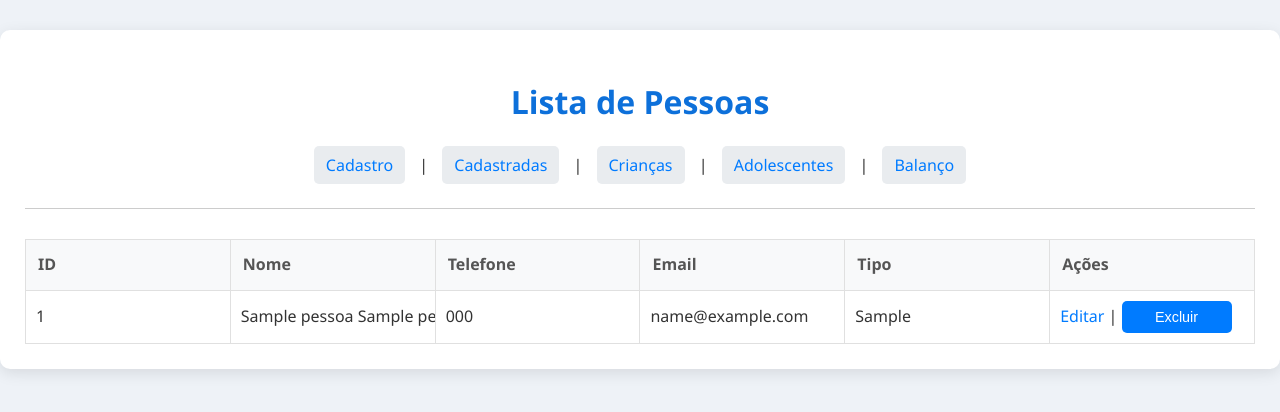
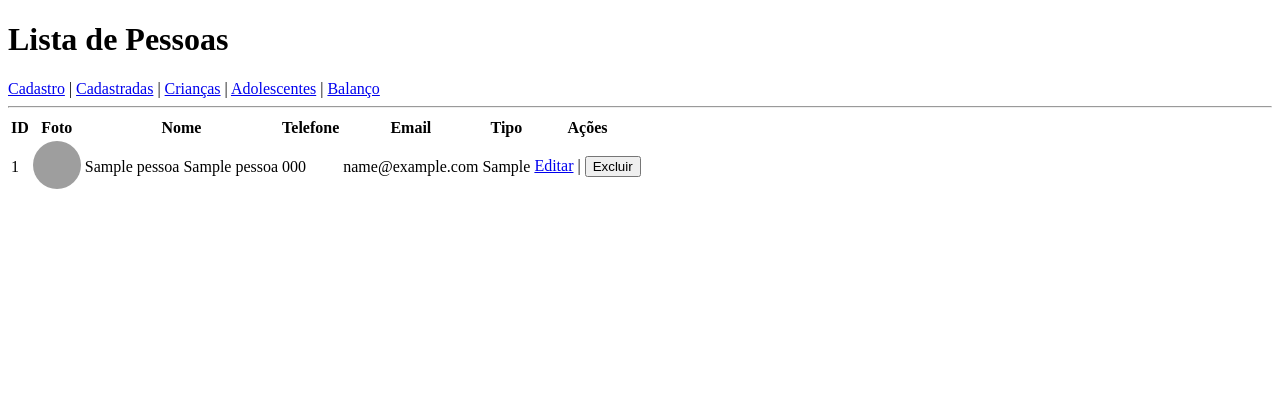
Before and after one commit to CleveOP/sqlite-tools-win-x64-3500100, a Flask app: template templates/lista_pessoas.html in a window 1280 px wide. Shown: the top 412 px of the page. Run offline with Flask 3, Linux system fonts and the light colour scheme; the template is opened without the code that fills it: most values are stand-ins (such as "Sample title", 1, 10 or a date in 2020); a database or web service that is not in the repository returns one stand-in record (values such as "Sample title"); some libraries are stand-ins or nearby versions; grey boxes are pictures that could not be loaded.

Commit message:
alterando

```diff
--- a/app.py
+++ b/app.py
@@ -1,4 +1,4 @@
-from flask import Flask, render_template, request, redirect, url_for, flash, send_file, jsonify
+from flask import Flask, render_template, request, redirect, url_for, flash, send_file
 import psycopg2
 import os
 import secrets
@@ -12,6 +12,9 @@ DATABASE_URL = os.environ.get('DATABASE_URL')
 def get_db_connection():
     conn = psycopg2.connect(DATABASE_URL)
     return conn
+
+def allowed_file(filename):
+    return '.' in filename and filename.rsplit('.', 1)[1].lower() in {'png', 'jpg', 'jpeg', 'gif'}
 
 @app.route('/')
 def index():
@@ -41,9 +44,8 @@ def lista_chamada_criancas():
     else:
         data_para_exibir = datetime.now().strftime('%Y-%m-%d')
 
-    # Crianças
     with conn.cursor() as cursor:
-        cursor.execute('SELECT id, nome, sobrenome FROM pessoas WHERE tipo_cadastro = %s ORDER BY lower(nome)', ('Criança',))
+        cursor.execute('SELECT id, nome, sobrenome FROM pessoas WHERE lower(tipo_cadastro) = %s ORDER BY lower(nome)', ('criança',))
         pessoas_criancas = cursor.fetchall()
         colnames = [desc[0] for desc in cursor.description]
         pessoas_criancas = [dict(zip(colnames, row)) for row in pessoas_criancas]
@@ -74,9 +76,8 @@ def lista_chamada_adolescentes():
     else:
         data_para_exibir = datetime.now().strftime('%Y-%m-%d')
 
-    # Adolescentes
     with conn.cursor() as cursor:
-        cursor.execute('SELECT id, nome, sobrenome FROM pessoas WHERE tipo_cadastro = %s ORDER BY lower(nome)', ('Adolescente',))
+        cursor.execute('SELECT id, nome, sobrenome FROM pessoas WHERE lower(tipo_cadastro) = %s ORDER BY lower(nome)', ('adolescente',))
         pessoas_adolescentes = cursor.fetchall()
         colnames = [desc[0] for desc in cursor.description]
         pessoas_adolescentes = [dict(zip(colnames, row)) for row in pessoas_adolescentes]
@@ -252,7 +253,6 @@ def excluir_pessoa(pessoa_id):
 
 @app.route('/balanco_chamadas')
 def balanco_chamadas():
-    # Exemplo simples, personalize conforme sua necessidade
     conn = get_db_connection()
     with conn.cursor() as cursor:
         cursor.execute('SELECT data, status, COUNT(*) FROM chamadas GROUP BY data, status ORDER BY data DESC')
--- a/templates/lista_pessoas.html
+++ b/templates/lista_pessoas.html
@@ -4,12 +4,10 @@
 <head>
     <meta charset="UTF-8">
     <title>Lista de Pessoas - ONG</title>
-    <link rel="stylesheet" href="{{ url_for('static', filename='css/style.css') }}">
 </head>
 <body>
-    <div class="container">
     <h1>Lista de Pessoas</h1>
-        <nav class="main-nav">
+    <nav>
         <a href="{{ url_for('cadastro') }}">Cadastro</a> |
         <a href="{{ url_for('lista_pessoas') }}">Cadastradas</a> |
         <a href="{{ url_for('lista_chamada_criancas') }}">Crianças</a> |
@@ -31,6 +29,7 @@
         <thead>
             <tr>
                 <th>ID</th>
+                <th>Foto</th>
                 <th>Nome</th>
                 <th>Telefone</th>
                 <th>Email</th>
@@ -42,6 +41,9 @@
             {% for pessoa in pessoas %}
             <tr>
                 <td>{{ pessoa.id }}</td>
+                <td>
+                    <img src="{{ url_for('imagem_pessoa', pessoa_id=pessoa.id) }}" alt="Foto" width="48" height="48" style="object-fit:cover; border-radius:50%;">
+                </td>
                 <td>{{ pessoa.nome }} {{ pessoa.sobrenome if pessoa.sobrenome else '' }}</td>
                 <td>{{ pessoa.telefone }}</td>
                 <td>{{ pessoa.email }}</td>
@@ -56,6 +58,5 @@
             {% endfor %}
         </tbody>
     </table>
-    </div>
 </body>
 </html>
```
Lines whose indentation alone changed are shown as unchanged.
